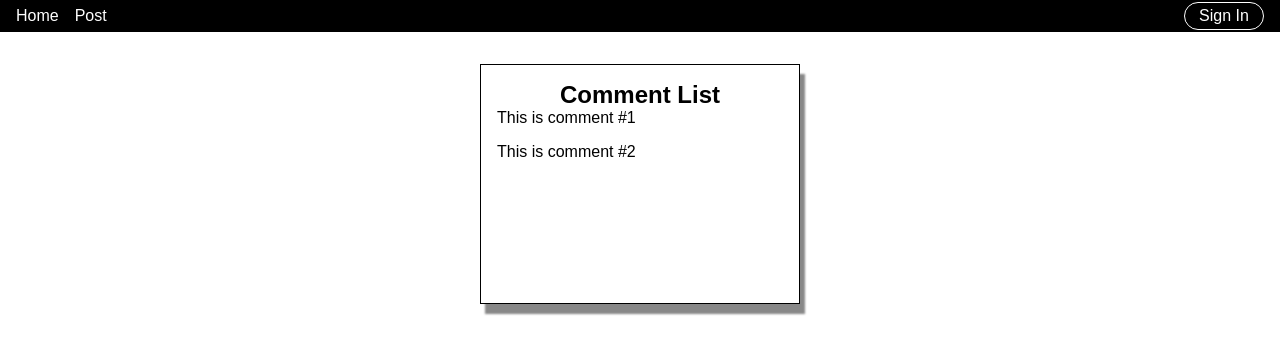
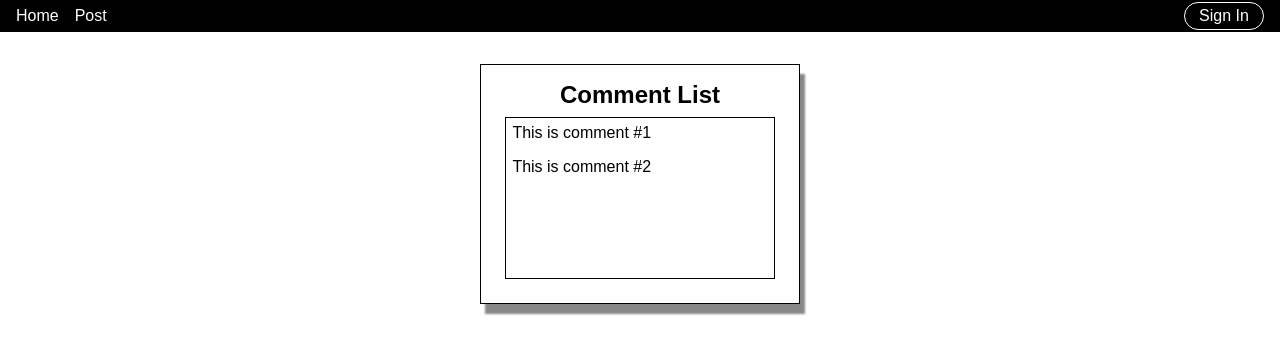
Before and after one commit to deusofka/redux-comments-list, a React (Create React App) app: page / in a window 1280 px wide. Shown: the top 354 px of the page. Built offline with nearby package versions, Linux system fonts and the light colour scheme.

Commit message:
feat: update comment list style without inundate

```diff
--- a/src/App.css
+++ b/src/App.css
@@ -64,7 +64,6 @@ button {
   width: 5rem;
   border-radius: 1rem;
   border: #fff solid 1px;
-
 }
 /* Comment Box */
 #comment_box {
@@ -83,7 +82,6 @@ button {
   flex-grow: 0;
 }
 
-#vertical-box,
 #inputs {
   display: flex;
   flex-direction: column;
@@ -94,21 +92,27 @@ button {
 }
 
 #inputs > *,
-#vertical-box > * {
-  width: 100%;
+#comments {
   border: #000 solid 1px;
 }
 
 #inputs > textarea,
-#vertical-box > #comments {
+#comments {
   flex: 1;
   resize: none;
   padding: 0.4rem;
   font-family: Arial, Helvetica, sans-serif;
   font-size: 1rem;
   outline: none;
+  overflow: scroll;
+}
+
+#inputs > textarea {
   max-height: 8.5rem;
-  overflow: scroll;
+}
+
+#comments {
+  margin: 0.5rem;
 }
 
 #comments > p {
@@ -116,12 +120,12 @@ button {
   padding-bottom: 1rem;
 }
 
-#inputs > button:hover,
-#inputs > button:focus {
+#inputs > button:first-of-type:hover,
+#inputs > button:first-of-type:focus {
   transform: skew(0, 5deg) scale(2);
 }
 
-#vertical-box > button:hover,
-#vertical-box > button:focus {
+#inputs > button:last-of-type:hover,
+#inputs > button:last-of-type:focus {
   transform: skew(0, -5deg) scale(2);
 }
```
